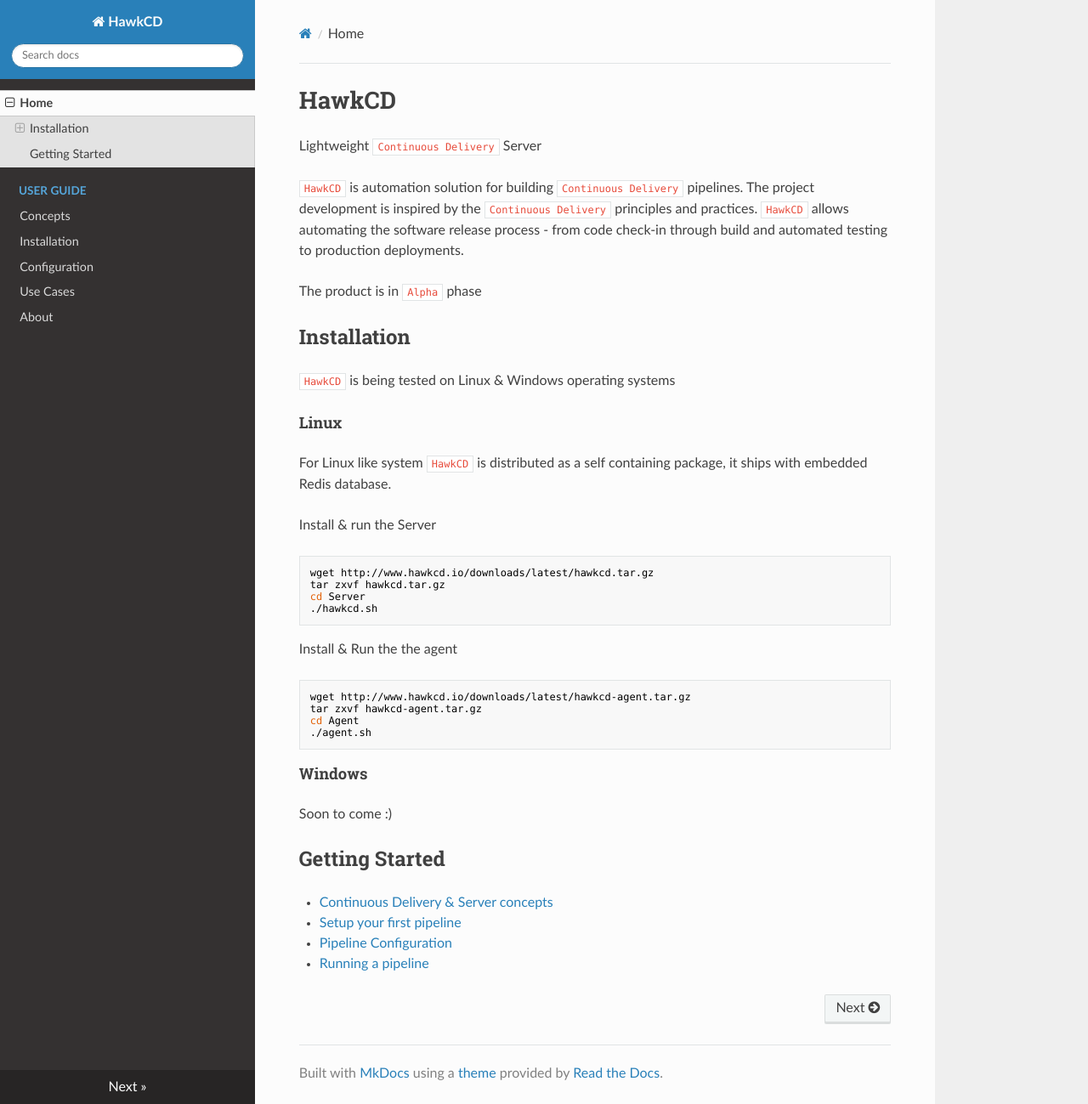
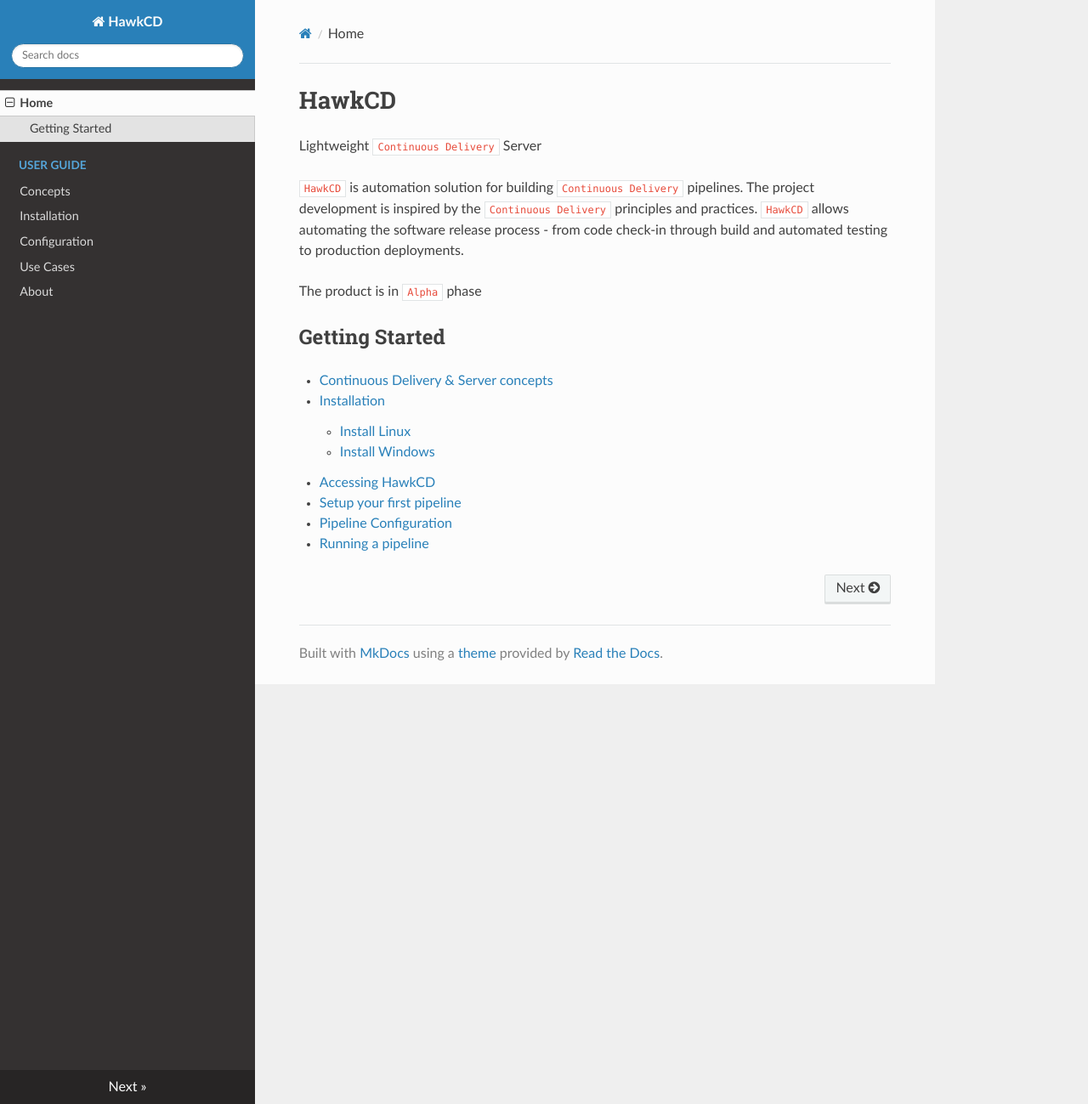
Before and after one commit to rndsolutions/docs.hawkcd.io, an MkDocs documentation site: the page built from docs/index.md, in a window 1280 px wide and 1299 px high. Shown: the whole window at 85% size. Built offline with MkDocs 1.6.1, drawn with Linux system fonts in a browser that asks for light colours; nearby versions of some CDN libraries; old or Windows-style settings are respelled for this version of MkDocs.

Commit message:
updated the getting started section

````diff
--- a/docs/index.md
+++ b/docs/index.md
@@ -8,41 +8,13 @@ The project development is inspired by the ``Continuous Delivery`` principles an
 
 The product is in ``Alpha`` phase
 
-Installation
-------------
-
-``HawkCD`` is being tested on Linux & Windows operating systems
-
-#### Linux
-For Linux like system ``HawkCD`` is distributed as a self containing package, it ships with embedded Redis database.
-
-Install & run the Server
-
-```sh
-wget http://www.hawkcd.io/downloads/latest/hawkcd.tar.gz
-tar zxvf hawkcd.tar.gz
-cd Server
-./hawkcd.sh
-```
-
-Install & Run the the agent
-
-```sh
-wget http://www.hawkcd.io/downloads/latest/hawkcd-agent.tar.gz
-tar zxvf hawkcd-agent.tar.gz
-cd Agent
-./agent.sh
-```
-
-
-#### Windows
-
-Soon to come :)
-
 Getting Started
 ----------------
-
 * [Continuous Delivery & Server concepts](/concepts)
+* [Installation](/installation)
+    * [Install Linux](/installation/#linux)
+    * [Install Windows](/installation/#windows)
+* [Accessing HawkCD](/configuration/#accessing-the-server-login)
 * [Setup your first pipeline](configuration/#set-up-a-pipeline)
 * [Pipeline Configuration](/configuration/#pipeline-configuration)
 * [Running a pipeline](/configuration/#running-a-pipeline)
````
Also changed, not shown: docs/configuration/index.md (+18 -4 lines).
